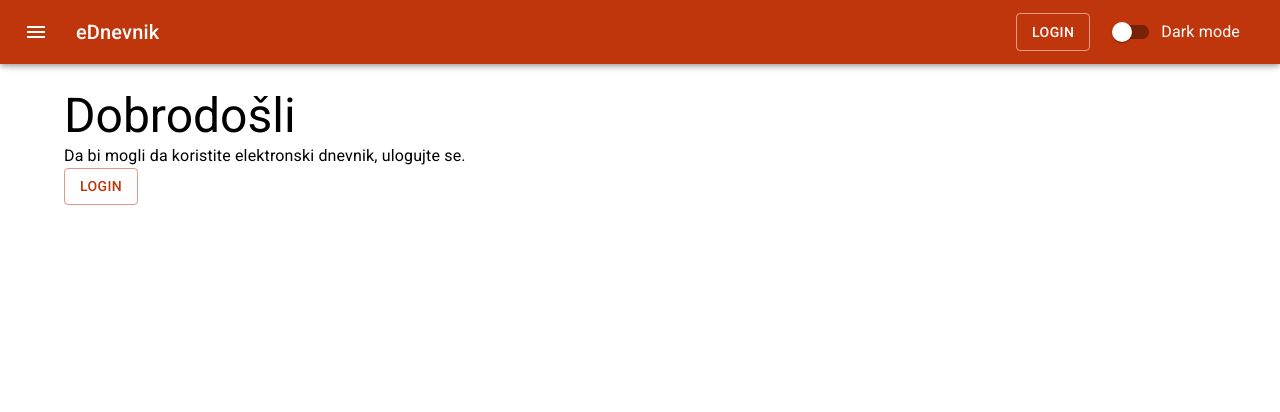
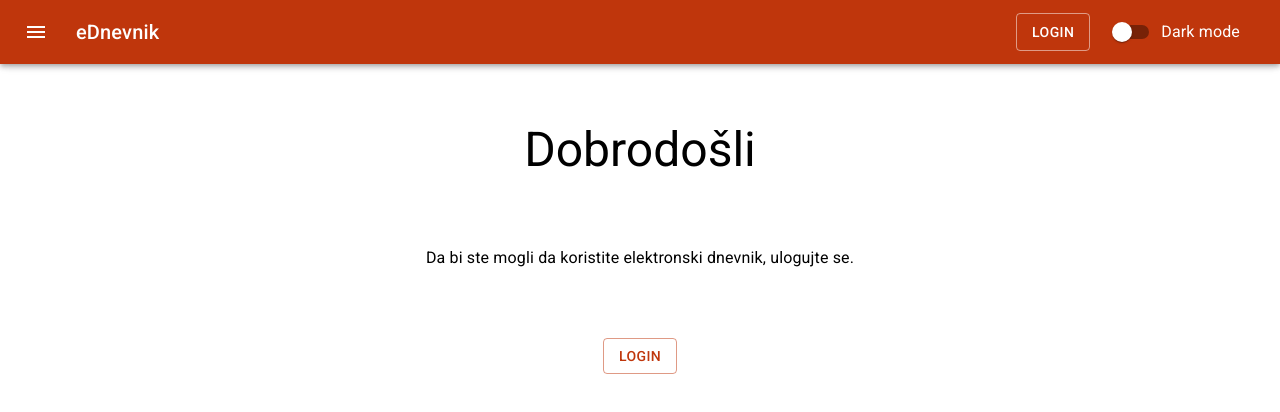
Before and after one commit to pedja77/final-frontier, a React (Vite) app: page / in a window 1280 px wide. Shown: the top 412 px of the page. Built offline with nearby package versions, Linux system fonts and the light colour scheme.

Commit message:
Subjects page

```diff
--- a/src/App.jsx
+++ b/src/App.jsx
@@ -1,4 +1,4 @@
-import { createContext, useState } from "react";
+import { createContext, useMemo, useState } from "react";
 import "@fontsource/roboto/300.css";
 import "@fontsource/roboto/400.css";
 import "@fontsource/roboto/500.css";
@@ -101,7 +101,8 @@ function App() {
 
   const [user, login, logout] = useLogin();
 
-  const lightTheme = createTheme({
+  // Proveriti jos da li je isDarkMode u listi zavisnosti?????
+  const lightTheme = useMemo(() => createTheme({
     palette: {
       mode: "light",
       primary: {
@@ -116,13 +117,13 @@ function App() {
         secondary: "#424242"
       }
     },
-  });
+  }), [isDarkMode]);
 
-  const darkTheme = createTheme({
+  const darkTheme = useMemo(() => createTheme({
     palette: {
       mode: "dark",
     },
-  });
+  }), [isDarkMode]);
 
   const handlerDrawer = () => {
     setOpenDrawer(!openDrawer);
@@ -166,7 +167,7 @@ function App() {
                         onChange={handleThemeChange}
                       />
                     }
-                    label="Dark mode"
+                    label={isDarkMode ? "Light mode" : "Dark mode"}
                   />
                 </FormGroup>
               </Box>
@@ -186,8 +187,7 @@ function App() {
             open={openDrawer}
           >
             <Toolbar />
-            <DrawerHeader sx={{display: 'flex', justifyContent: 'space-between'}}>
-            <LoginControl safePath={"/"} defaultPath={"/"} isInToolbar={false}/>
+            <DrawerHeader sx={{display: 'flex', justifyContent: 'flex-end'}}>
               <IconButton onClick={handlerDrawer}>
                 {theme.direction === "ltr" ? (
                   <ChevronLeftIcon />
@@ -223,7 +223,7 @@ function App() {
           <Main open={openDrawer}>
             <DrawerHeader />
             <Outlet />
-            <Welcome user={{user}}></Welcome>
+            {user === null && <Welcome />}
           </Main>
         </Box>
       </UserContext.Provider>
--- a/src/components/Subjects.jsx
+++ /dev/null
@@ -1,7 +0,0 @@
-import { Typography } from "@mui/material"
-
-const Subjects = () => {
-    return <Typography variant="h1">Hello from Subjects page!</Typography>
-}
-
-export default Subjects;
--- a/src/components/Welcome.jsx
+++ b/src/components/Welcome.jsx
@@ -1,18 +1,25 @@
-import { Container, Typography } from "@mui/material"
-import LoginControl from "./LoginControl"
+import { Container, Typography } from "@mui/material";
+import LoginControl from "./LoginControl";
 
-const Welcome = ({user}) => {
-    console.log('welcome ' + JSON.stringify(user))
-    return (<Container>
-        {
-            user.user !== null
-            ? (<Typography variant="h3">Dobrodošli {user.user.user}</Typography>)
-            : (<><Typography variant="h3">Dobrodošli</Typography>
-            <Typography>Da bi mogli da koristite elektronski dnevnik, ulogujte se.</Typography>
-            <LoginControl safePath={"/"} defaultPath={"/"} isInToolbar={false} /></>)
-        }
+const Welcome = () => {
+  return (
+    <Container
+      sx={{
+        minHeight: "40vh",
+        display: "flex",
+        flexDirection: "column",
+        justifyContent: "space-around",
+        alignItems: 'center',
 
-    </Container>)
-}
+      }}
+    >
+      <Typography variant="h3">Dobrodošli</Typography>
+      <Typography>
+        Da bi ste mogli da koristite elektronski dnevnik, ulogujte se.
+      </Typography>
+      <LoginControl safePath={"/"} defaultPath={"/"} isInToolbar={false} />
+    </Container>
+  );
+};
 
 export default Welcome;
--- /dev/null
+++ b/src/components/subject/SubjectCard.jsx
@@ -0,0 +1,58 @@
+import {
+  Button,
+  Card,
+  CardActions,
+  CardContent,
+  CardHeader,
+  Typography,
+} from "@mui/material";
+
+const gradeString = new Map([
+  [1, "prvi"],
+  [2, "drugi"],
+  [3, "treći"],
+  [4, "četvrti"],
+  [5, "peti"],
+  [6, "šesti"],
+  [7, "sedmi"],
+  [8, "osmi"],
+]);
+
+const sufix = (n) => {
+    let lastDigit = n.toString().slice(-1);
+    return lastDigit === '1' ? '/ca' : 'a/ce';
+}
+
+const SubjectCard = ({ subject }) => {
+  return (
+    <Card
+      sx={{
+        minWidth: 250,
+        paddingX: 1,
+        display: "flex",
+        flexDirection: "column",
+        justifyContent: "space-between"
+      }}
+    >
+      <CardHeader
+        title={subject.subjectName}
+        subheader={`Za ${gradeString.get(subject.grade)} razred.`}
+        sx={{backgroundColor: ''}}
+      />
+      <CardContent>
+        <Typography>
+          Ovaj predmet trenutno predaje {subject.teachers.length}{' '}
+          nastavnik{sufix(subject.teachers.length)}.
+        </Typography>
+        <Typography>
+            Trenutno ga sluša {subject.students.length} učenik{sufix(subject.students.length)}.
+        </Typography>
+      </CardContent>
+      <CardActions sx={{display: 'flex', flexDirection: 'row-reverse'}}>
+        <Button>Prikaži</Button>
+      </CardActions>
+    </Card>
+  );
+};
+
+export default SubjectCard;
--- /dev/null
+++ b/src/components/subject/Subjects.jsx
@@ -0,0 +1,36 @@
+import { Typography, Stack, Container } from "@mui/material";
+import { useLoaderData } from "react-router-dom";
+import SubjectCard from "./SubjectCard";
+
+const Subjects = () => {
+  const subjects = useLoaderData();
+
+  return (
+    <>
+      <Stack direction="column">
+        {/* <Stack direction="row" sx={{padding: "24px"}}>
+          <TextField placeholder="Pretraga..." value={q} onChange={e => setQ(e.target.value)} sx={{flexGrow: 8}}/>
+          <Select value={g} onChange={e => setG(e.target.value)} sx={{flexGrow: 2}}>
+              <MenuItem value={""} key={0}>Svi</MenuItem>
+              {genres.map(gg => <MenuItem keys={gg.id} value={gg.name}>{gg.name}</MenuItem>)}
+          </Select>
+      </Stack> */}
+        <Container
+          sx={{
+            display: "grid",
+            gridTemplateColumns: "repeat(auto-fit, minmax(250px, 1fr))",
+            gridAutoRows: "auto",
+            gridGap: "20px",
+            paddingBottom: "4vh"
+          }}
+        >
+          {subjects.map((el) => (
+            <SubjectCard key={el.id} subject={el} />
+          ))}
+        </Container>
+      </Stack>
+    </>
+  );
+};
+
+export default Subjects;
--- a/src/hooks/customHooks.js
+++ b/src/hooks/customHooks.js
@@ -18,10 +18,11 @@ export const useLogin = () => {
         const u = await response.json();
         console.log("useLogin>login>user " + JSON.stringify(u));
 
-        const newUser = produce((u, draft) => {
+        const newUser = produce(u, (draft) => {
+          console.log('produce ' + JSON.stringify(draft))
           draft.token = u.token.split(" ")[1];
           draft["role"] = JSON.parse(
-            decodeJwtPayload(draft.token)
+            decodeJwtPayload(u.token)
           ).authorities[0];
         });
         console.log("newUser " + JSON.stringify(newUser));
--- a/src/index.jsx
+++ b/src/index.jsx
@@ -2,7 +2,17 @@ import React from 'react'
 import ReactDOM from 'react-dom/client'
 import App from './App.jsx'
 import { RouterProvider, createBrowserRouter } from 'react-router-dom'
-import Subjects from './components/Subjects.jsx';
+import Subjects from './components/subject/Subjects.jsx';
+
+const getUser = () => {
+  const user = JSON.parse(localStorage.getItem('user'));
+  console.log('getUser ' + user);
+  return user;
+}
+
+const getToken = () => {
+  return `Bearer ${getUser().token}`;
+}
 
 const router = createBrowserRouter([
   {
@@ -11,7 +21,17 @@ const router = createBrowserRouter([
     children: [
       {
         element: <Subjects />,
-        path: '/subjects'
+        path: '/subjects',
+        loader: async () => {
+          const response = await fetch(`http://localhost:8080/api/v1/subjects`, {
+            method: 'GET',
+            headers: {
+              Authorization: getToken()
+            }
+          });
+          const subjects = await response.json();
+          return subjects;
+        }
       },
     ],
   },
```
Also changed, not shown: src/utils/paths.js (added, +7 -0 lines).
